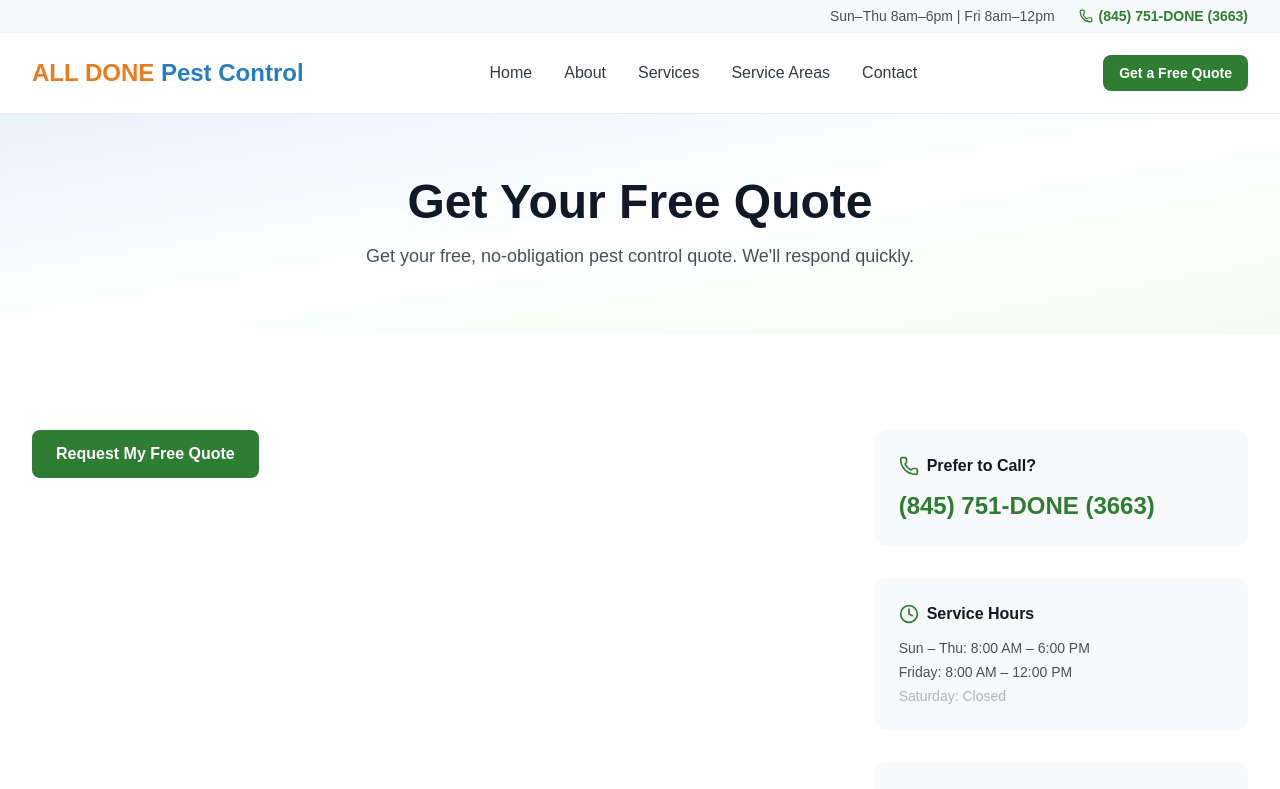
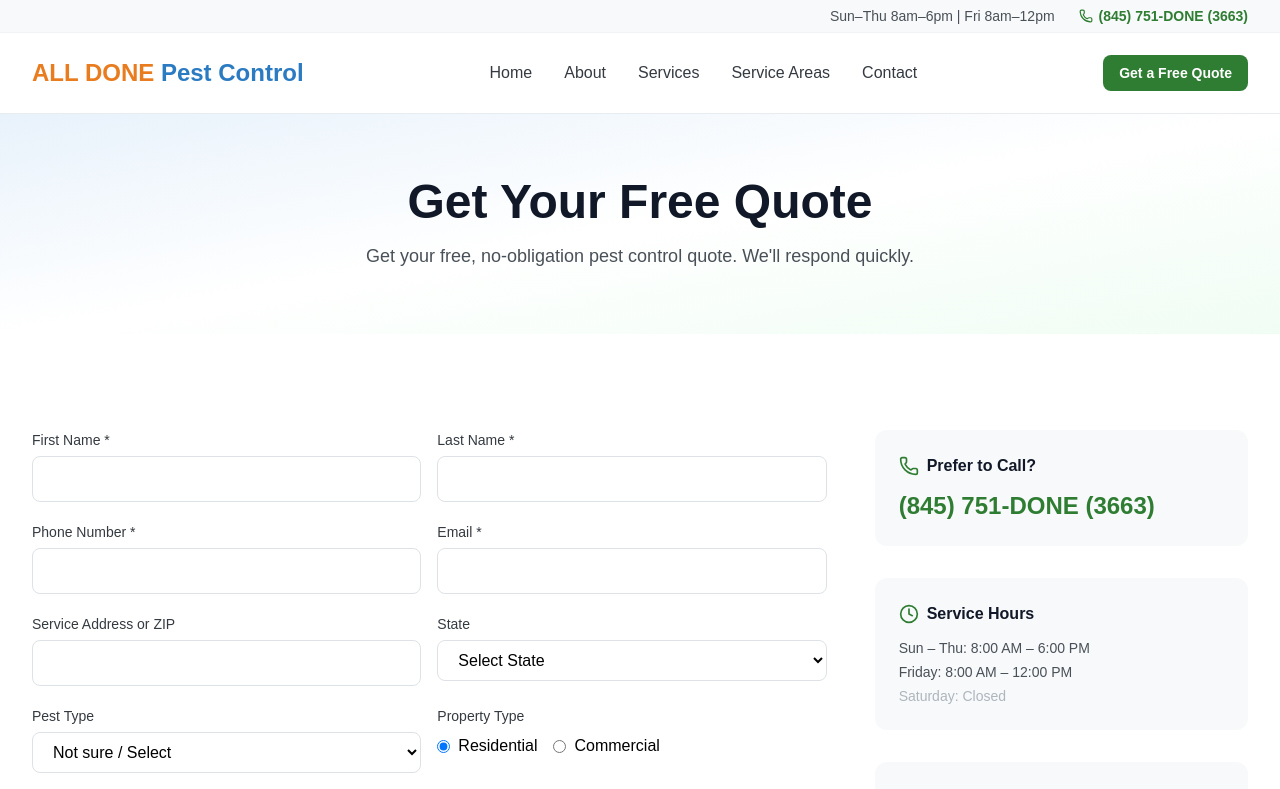
Before and after one commit to mw5005591/all-done-pest-control, a Next.js app: page /contact in a window 1280 px wide. Shown: the top 789 px of the page. Built offline with nearby package versions, Linux system fonts and the light colour scheme.

Commit message:
Add pest and state options to QuoteForm

```diff
--- a/src/components/form/QuoteForm.tsx
+++ b/src/components/form/QuoteForm.tsx
@@ -27,12 +27,33 @@
 	message: "",
 };
 
+const pestOptions = ["", "Termites", "Rodents", "Bed Bugs", "Ants", "Roaches", "Mosquitoes", "Ticks", "Other / Not Sure"];
+const stateOptions = [
+	{ value: "", label: "Select State" },
+	{ value: "NY", label: "New York" },
+	{ value: "NJ", label: "New Jersey" },
+	{ value: "CT", label: "Connecticut" },
+	{ value: "other", label: "Other" },
+];
+
 export default function QuoteForm() {
 	const [formData, setFormData] = useState<FormData>(initialFormData);
 	const [status, setStatus] = useState<"idle" | "loading" | "success" | "error">("idle");
+	const [errors, setErrors] = useState<Partial<Record<keyof FormData, string>>>({});
+
+	function validate() {
+		const newErrors: any = {};
+		if (!formData.firstName) newErrors.firstName = "Required";
+		if (!formData.lastName) newErrors.lastName = "Required";
+		if (!formData.email) newErrors.email = "Required";
+		if (!formData.phone) newErrors.phone = "Required";
+		setErrors(newErrors);
+		return Object.keys(newErrors).length === 0;
+	}
 
 	async function handleSubmit(e: React.FormEvent) {
 		e.preventDefault();
+		if (!validate()) return;
 		setStatus("loading");
 
 		try {
@@ -41,7 +62,6 @@
 				body: JSON.stringify(formData),
 				headers: { "Content-Type": "application/json" },
 			});
-
 			if (res.ok) {
 				setStatus("success");
 				setFormData(initialFormData);
@@ -54,26 +74,86 @@
 	}
 
 	function handleChange(e: any) {
-		setFormData({ ...formData, [e.target.name]: e.target.value });
+		const { name, value } = e.target;
+		setFormData((prev) => ({ ...prev, [name]: value }));
+		if (errors[name as keyof FormData]) {
+			setErrors((prev) => ({ ...prev, [name]: undefined }));
+		}
 	}
 
 	if (status === "success") {
 		return (
 			<div className="bg-green-50 p-8 rounded-xl text-center border border-green-200">
-				<h3 className="text-xl font-bold text-green-800">Request Sent!</h3>
+				<h3 className="text-xl font-bold text-green-800">Request Sent Successfully!</h3>
 				<p className="mt-2 text-green-700">We will get back to you within 1 business day.</p>
-				<button onClick={() => setStatus("idle")} className="mt-4 text-green-600 underline">Send another</button>
+				<button onClick={() => setStatus("idle")} className="mt-4 text-green-600 underline">Send another request</button>
 			</div>
 		);
 	}
 
 	return (
 		<form onSubmit={handleSubmit} className="space-y-5">
-			{status === "error" && <p className="text-red-500">Something went wrong. Please call us instead.</p>}
-			{/* ... rest of your form fields ... */}
-			<Button type="submit" disabled={status === "loading"}>
+			{status === "error" && (
+				<div className="p-4 bg-red-50 text-red-700 rounded-lg border border-red-200">
+					Something went wrong. Please call us at (845) 751-DONE instead.
+				</div>
+			)}
+
+			<div className="grid grid-cols-1 sm:grid-cols-2 gap-4">
+				<Field label="First Name" name="firstName" value={formData.firstName} onChange={handleChange} error={errors.firstName} required />
+				<Field label="Last Name" name="lastName" value={formData.lastName} onChange={handleChange} error={errors.lastName} required />
+			</div>
+
+			<div className="grid grid-cols-1 sm:grid-cols-2 gap-4">
+				<Field label="Phone Number" name="phone" type="tel" value={formData.phone} onChange={handleChange} error={errors.phone} required />
+				<Field label="Email" name="email" type="email" value={formData.email} onChange={handleChange} error={errors.email} required />
+			</div>
+
+			<div className="grid grid-cols-1 sm:grid-cols-2 gap-4">
+				<Field label="Service Address or ZIP" name="address" value={formData.address} onChange={handleChange} />
+				<div>
+					<label className="block text-sm font-medium text-gray-700 mb-1.5">State</label>
+					<select name="state" value={formData.state} onChange={handleChange} className="w-full rounded-lg border border-gray-300 px-4 py-2.5">
+						{stateOptions.map(opt => <option key={opt.value} value={opt.value}>{opt.label}</option>)}
+					</select>
+				</div>
+			</div>
+
+			<div className="grid grid-cols-1 sm:grid-cols-2 gap-4">
+				<div>
+					<label className="block text-sm font-medium text-gray-700 mb-1.5">Pest Type</label>
+					<select name="pestType" value={formData.pestType} onChange={handleChange} className="w-full rounded-lg border border-gray-300 px-4 py-2.5">
+						<option value="">Not sure / Select</option>
+						{pestOptions.filter(Boolean).map(opt => <option key={opt} value={opt}>{opt}</option>)}
+					</select>
+				</div>
+				<div>
+					<label className="block text-sm font-medium text-gray-700 mb-1.5">Property Type</label>
+					<div className="flex gap-4 mt-2">
+						<label className="flex items-center gap-2"><input type="radio" name="propertyType" value="residential" checked={formData.propertyType === "residential"} onChange={handleChange} /> Residential</label>
+						<label className="flex items-center gap-2"><input type="radio" name="propertyType" value="commercial" checked={formData.propertyType === "commercial"} onChange={handleChange} /> Commercial</label>
+					</div>
+				</div>
+			</div>
+
+			<div>
+				<label className="block text-sm font-medium text-gray-700 mb-1.5">Message</label>
+				<textarea name="message" rows={4} value={formData.message} onChange={handleChange} className="w-full rounded-lg border border-gray-300 px-4 py-2.5 resize-none" placeholder="Tell us about your pest concern..." />
+			</div>
+
+			<Button type="submit" size="lg" className="w-full sm:w-auto" disabled={status === "loading"}>
 				{status === "loading" ? "Sending..." : "Request My Free Quote"}
 			</Button>
 		</form>
 	);
 }
+
+function Field({ label, name, type = "text", value, onChange, error, required }: any) {
+	return (
+		<div>
+			<label className="block text-sm font-medium text-gray-700 mb-1.5">{label} {required && "*"}</label>
+			<input type={type} name={name} value={value} onChange={onChange} className={`w-full rounded-lg border px-4 py-2.5 ${error ? "border-red-400" : "border-gray-300"}`} />
+			{error && <p className="text-red-500 text-xs mt-1">{error}</p>}
+		</div>
+	);
+}
```
